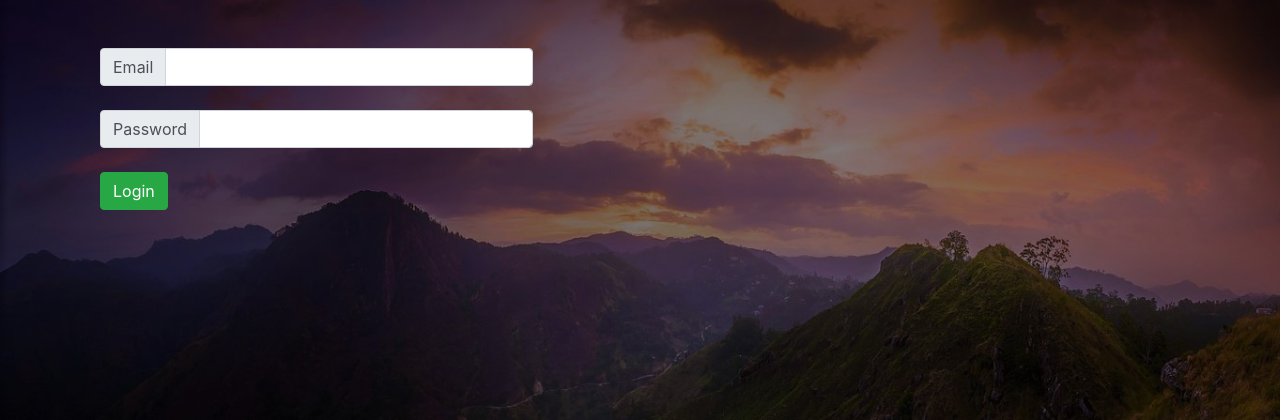
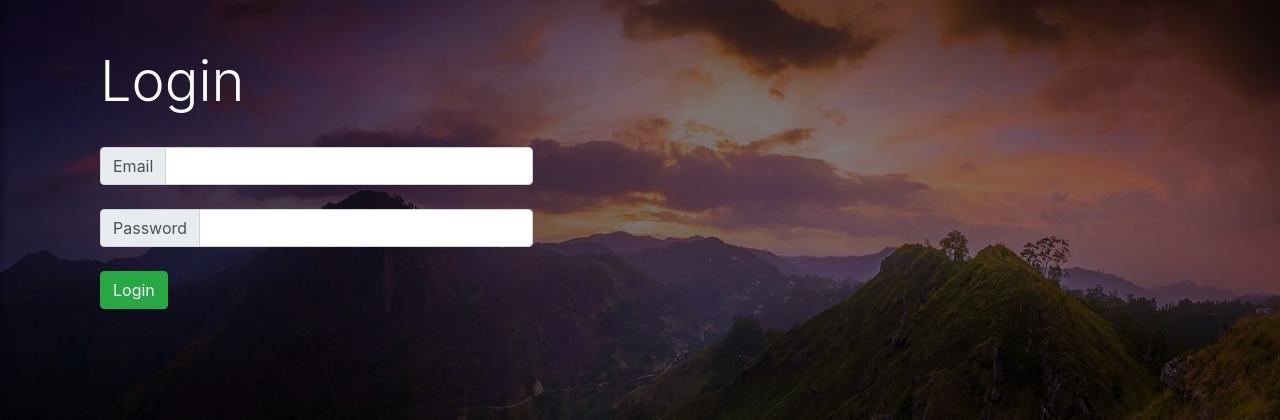
Before and after one commit to Joni135/schul-reddit, a Python web app: template Frontend/templates/login.html in a window 1280 px wide. Shown: the part 56-476 px from the top of the page. Run offline with Jinja, Linux system fonts and the light colour scheme; the template is opened without the code that fills it, so the values that code supplies are empty; some libraries are stand-ins or nearby versions.

Commit message:
Heading von <h2> auf <h1 class="display-4"> gesetzt

```diff
--- a/Frontend/templates/login.html
+++ b/Frontend/templates/login.html
@@ -40,6 +40,10 @@
             <form>
                 <div class="col-md-5">
 
+                    <!-- Heading -->
+                    <h1 class="display-4" style="color:#FFFFFF">Login</h2>
+                    <br>
+
                     <!-- Email -->
                     <div class="input-group input-group-md">
                         <div class="input-group-prepend">
```
